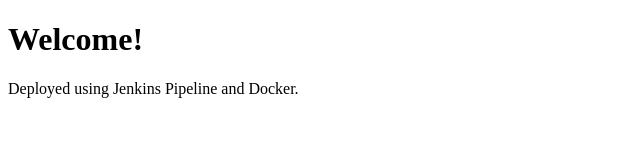
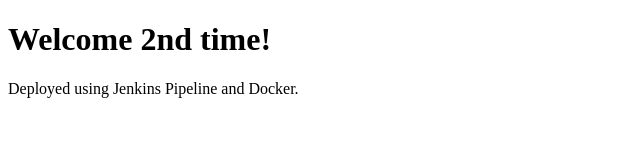
Before and after one commit to monya-ops/docker-github-demo, a plain HTML site: page index.html in a window 1280 px wide. Shown: the whole page, without its empty margins (0-640 px from the left). Drawn offline with Linux system fonts and the light colour scheme.

Commit message:
Update index.html

```diff
--- a/index.html
+++ b/index.html
@@ -4,7 +4,7 @@
     <title>Jenkins Docker Demo</title>
 </head>
 <body>
-    <h1>Welcome!</h1>
+    <h1>Welcome 2nd time!</h1>
     <p>Deployed using Jenkins Pipeline and Docker.</p>
 </body>
 </html>
```
